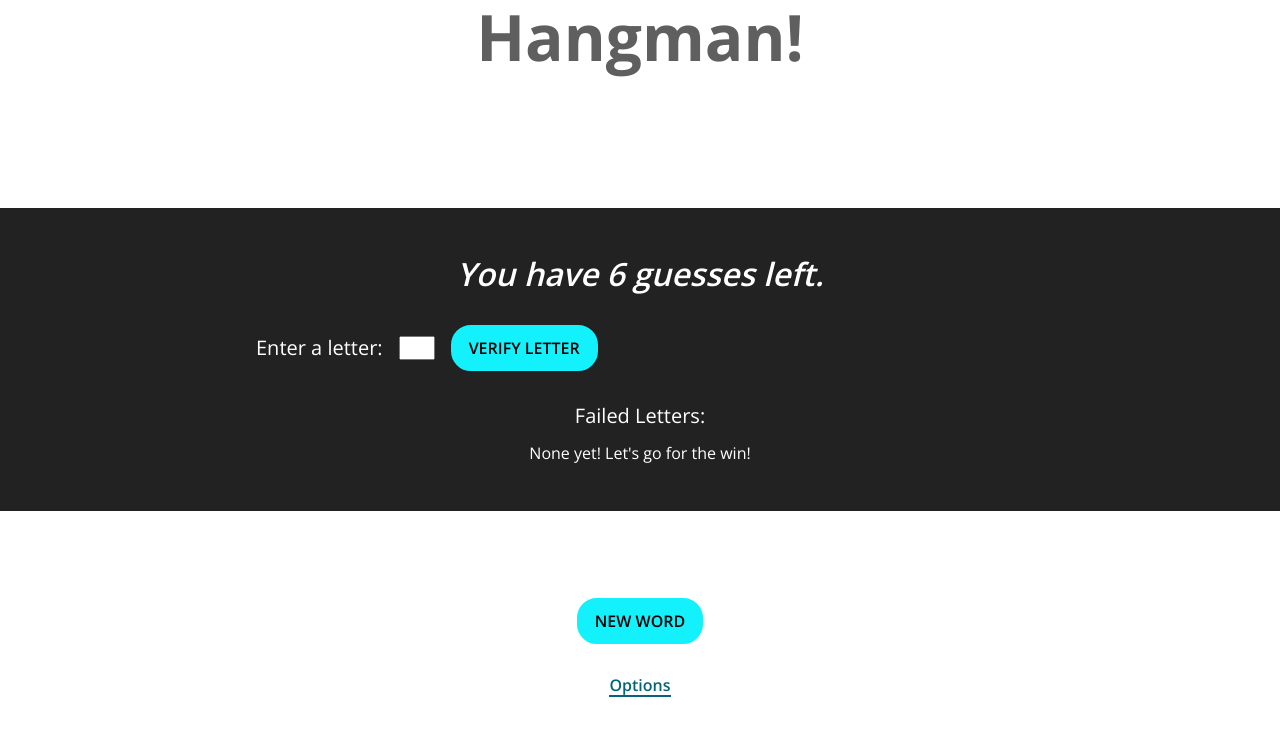
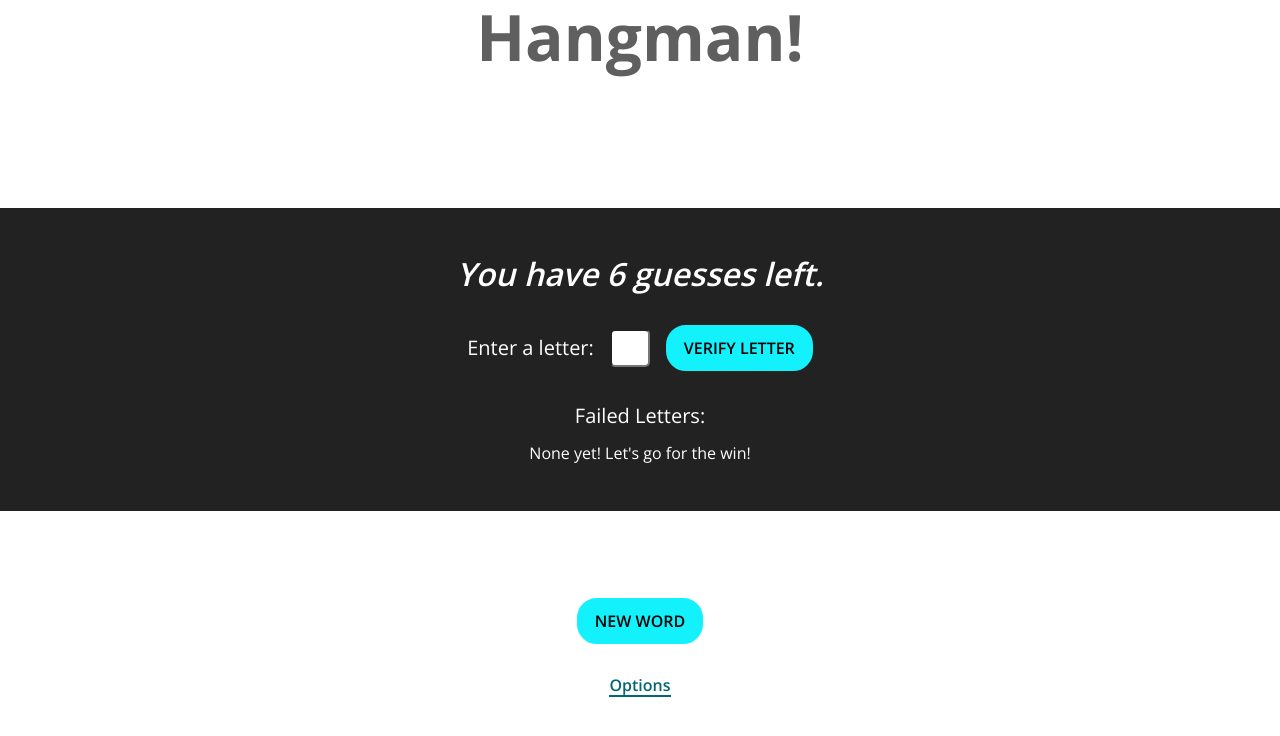
Before and after one commit to gness1804/hangman, a React (Create React App) app: page / in a window 1280 px wide. Shown: the top 736 px of the page. Built offline with nearby package versions, Linux system fonts and the light colour scheme.

Commit message:
refine styling for main component

```diff
--- a/src/Main/index.css
+++ b/src/Main/index.css
@@ -40,6 +40,9 @@
 
 .main-inputs-container-input-field {
   width: 50%;
+  border-radius: 5px;
+  height: 2rem;
+  width: 2rem;
 }
 
 .main-failed-letters-list {
@@ -80,10 +83,7 @@
 @media (min-width: 750px) {
   .main-inputs-container {
     flex-direction: row;
-  }
-
-  .main-inputs-container-input-field {
-    width: auto;
+    justify-content: center;
   }
 
   .main-inputs-container-label,
```
